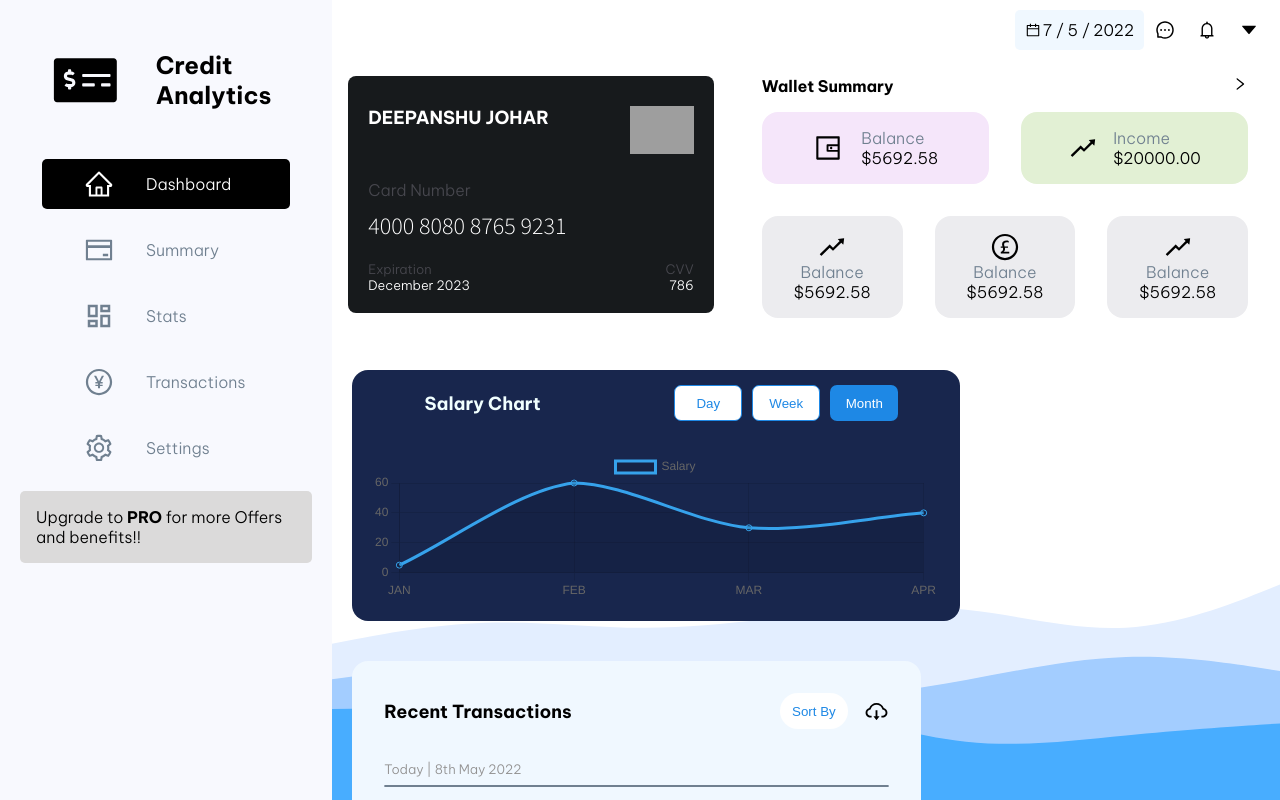
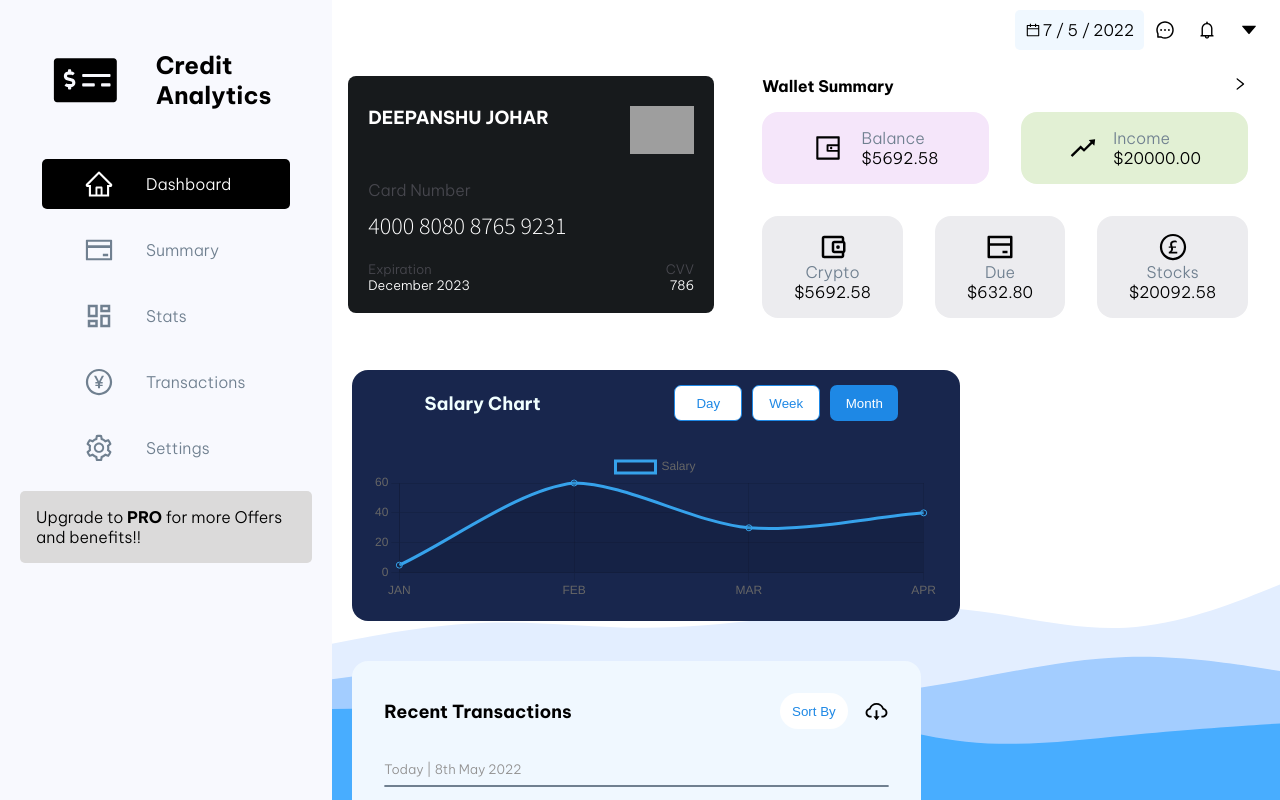
Before and after one commit to deepanshu-j/credit-analytics, a React (Create React App) app: page / in a window 1280 px wide. Built offline with nearby package versions, Linux system fonts and the light colour scheme; grey boxes are pictures that could not be loaded.

Commit message:
break-is-inevitable

```diff
--- a/src/components/WalletSummary/WalletSummary.jsx
+++ b/src/components/WalletSummary/WalletSummary.jsx
@@ -3,6 +3,8 @@ import './WalletSummary.css';
 import { AiOutlineRight, AiOutlineRise, AiOutlinePound, AiOutlineWallet } from 'react-icons/ai';
 import MoneyBlock from '../MoneyBlock/MoneyBlock';
 import MoneyBlockVert from '../MoneyBlockVert/MoneyBlockVert';
+import { MdOutlineAccountBalanceWallet } from 'react-icons/md';
+import { RiBankCardLine } from 'react-icons/ri';
 
 function WalletSummary() {
 	return (
@@ -27,19 +29,15 @@ function WalletSummary() {
 			</div>
 			<div className="wallet__bottom">
 				<MoneyBlockVert
-					icon={<AiOutlineRise className="moneyblock__icon" />}
-					text={'Balance'}
+					icon={<MdOutlineAccountBalanceWallet className="moneyblock__icon" />}
+					text={'Crypto'}
 					value={'$5692.58'}
 				/>
+				<MoneyBlockVert icon={<RiBankCardLine className="moneyblock__icon" />} text={'Due'} value={'$632.80'} />
 				<MoneyBlockVert
 					icon={<AiOutlinePound className="moneyblock__icon" />}
-					text={'Balance'}
-					value={'$5692.58'}
-				/>
-				<MoneyBlockVert
-					icon={<AiOutlineRise className="moneyblock__icon" />}
-					text={'Balance'}
-					value={'$5692.58'}
+					text={'Stocks'}
+					value={'$20092.58'}
 				/>
 			</div>
 		</div>
```
